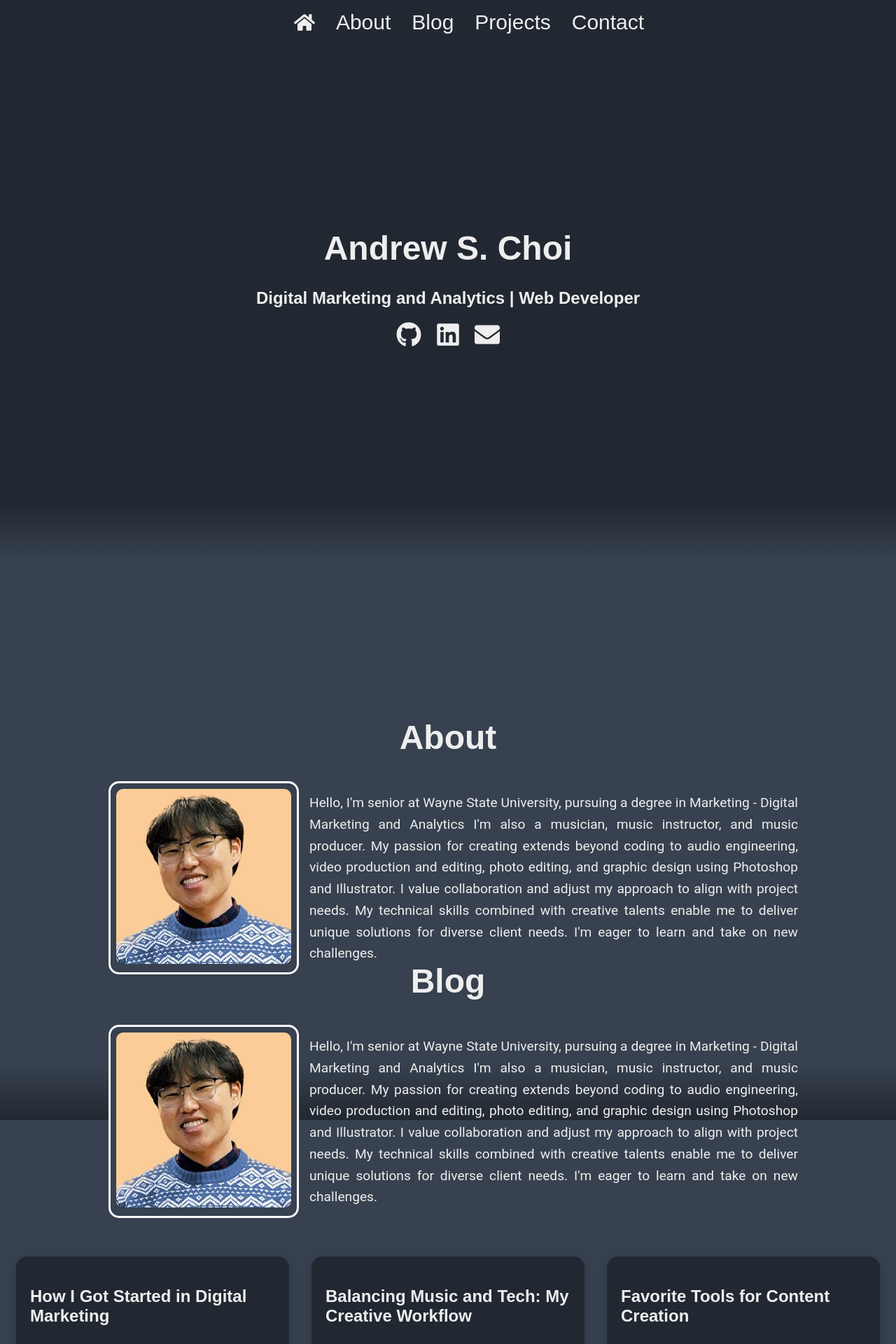
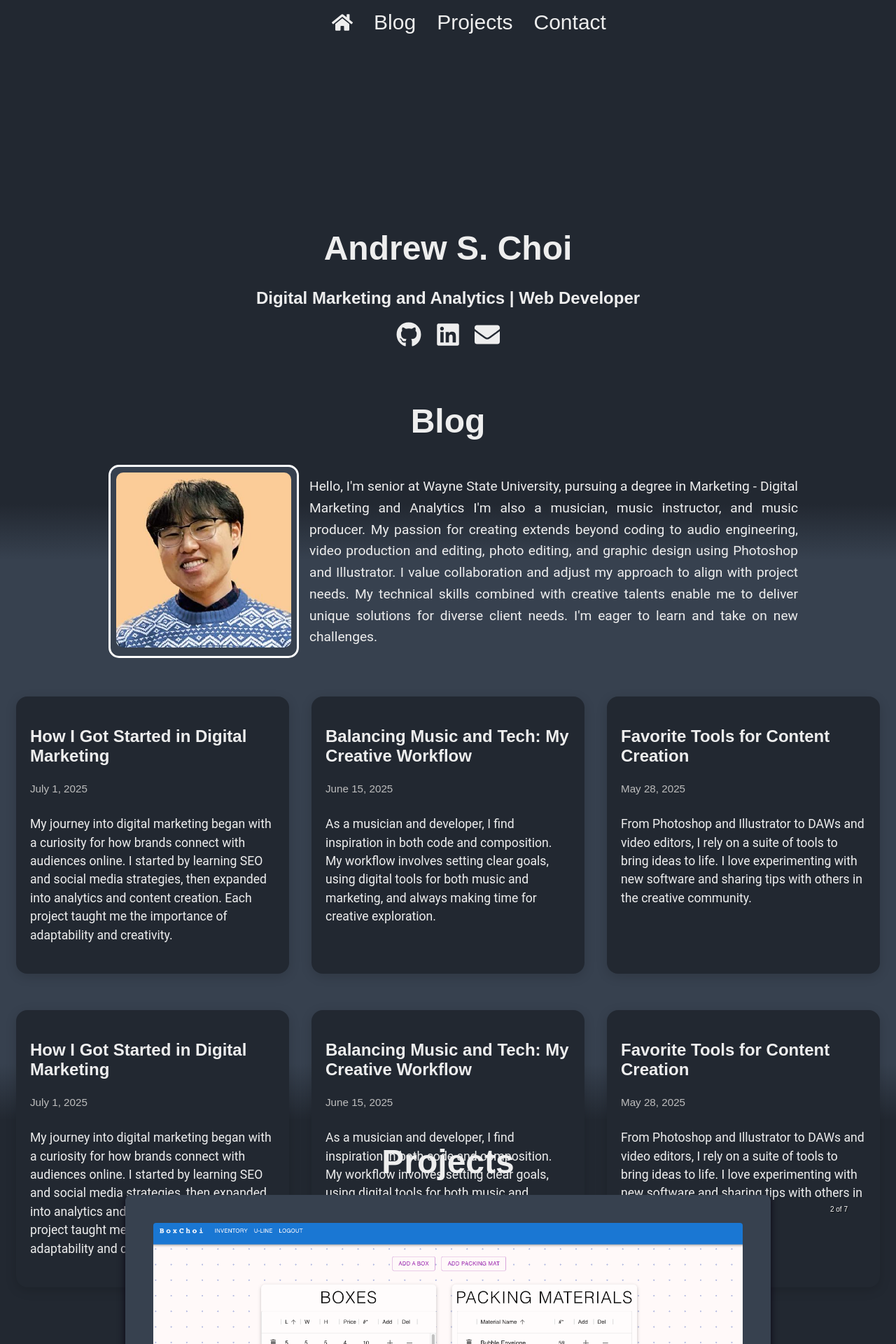
Before and after one commit to WhaleAnchor/AC-React-Portfolio, a React (Create React App) app: page / in a window 1280 px wide. Shown: the top 1920 px of the page at 70% size. Built offline with nearby package versions, Linux system fonts and the light colour scheme.

Commit message:
hiding about

```diff
--- a/src/App.js
+++ b/src/App.js
@@ -21,9 +21,9 @@ function App() {
       <Element name="home">
         <Intro />
       </Element>
-      <Element name="about">
+      {/* <Element name="about">
         <About />
-      </Element>
+      </Element> */}
       <Element name="blog">
         <Blog />
       </Element>
--- a/src/components/Navbar.js
+++ b/src/components/Navbar.js
@@ -98,7 +98,7 @@ const Navbar = () => {
         >
           <FaHome />
         </NavItem>
-        <NavItem
+        {/* <NavItem
           activeClass="active"
           to="about"
           spy={true}
@@ -106,7 +106,7 @@ const Navbar = () => {
           duration={500}
         >
           About
-        </NavItem>
+        </NavItem> */}
         <NavItem
           activeClass="active"
           to="blog"
```
